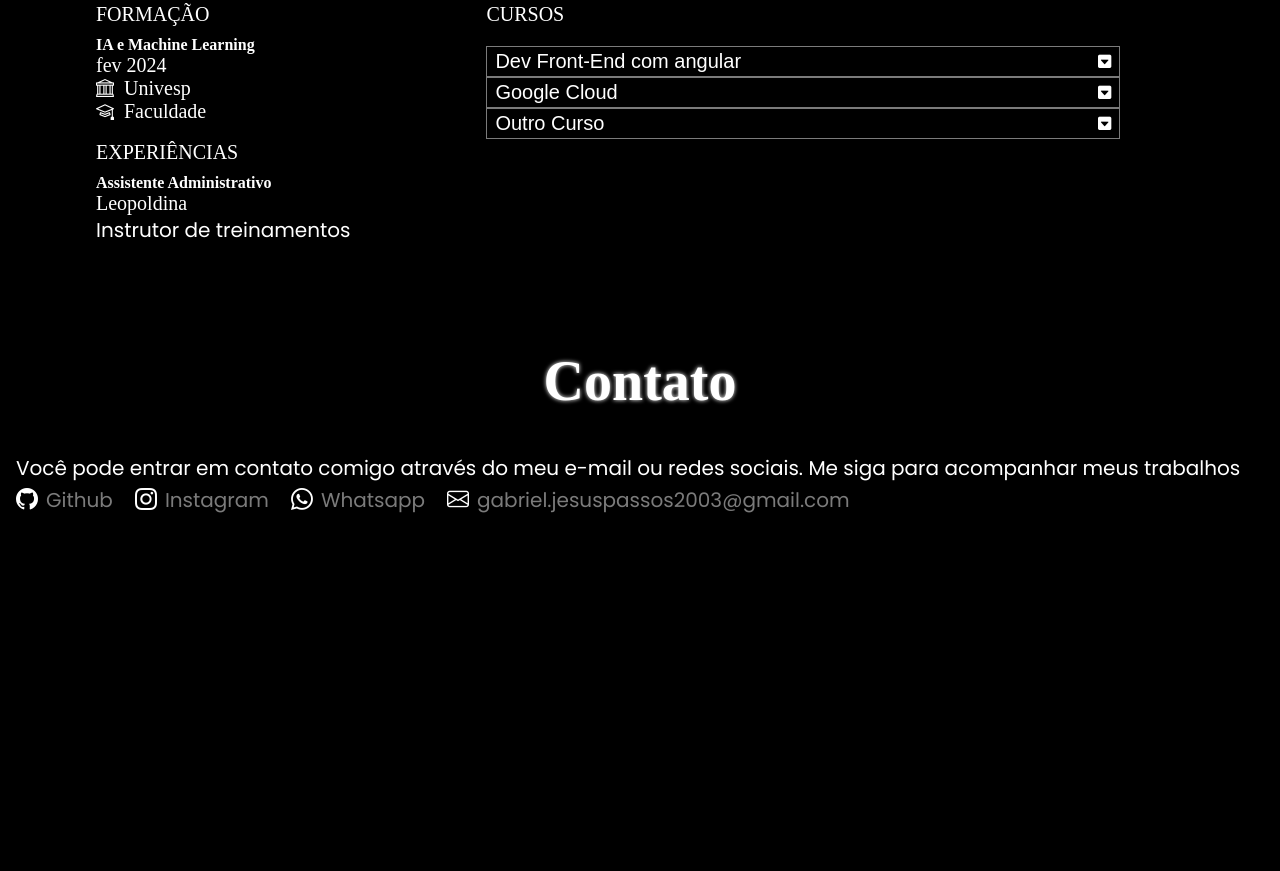
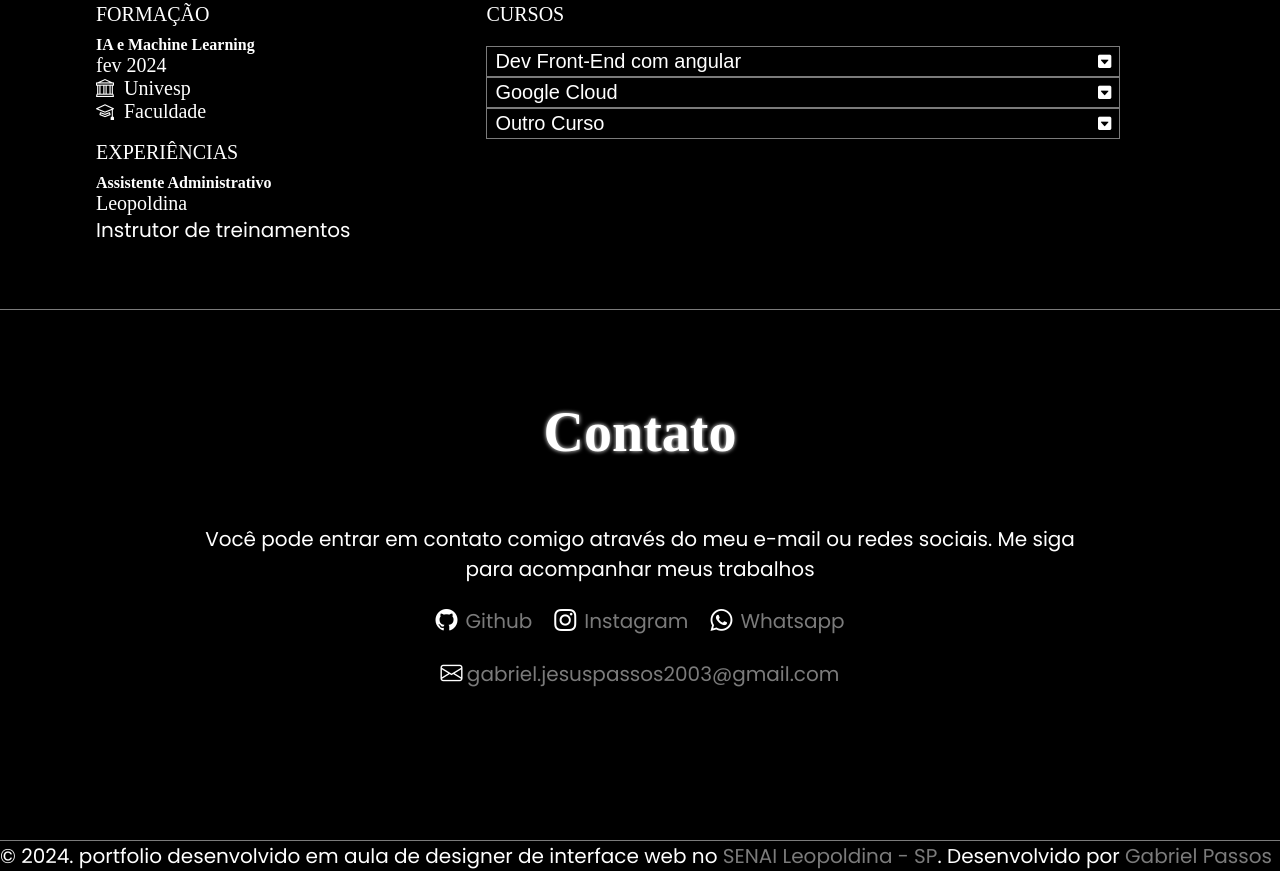
Before and after one commit to gbrljp/diweb, a plain HTML site: page index.html in a window 1280 px wide. Shown: the part 3088-3959 px from the top of the page. Before the commit the page ends 3644 px from the top, so only its background shows below. Drawn offline with nearby package versions, Linux system fonts and the light colour scheme.

Commit message:
updt aula04-12

```diff
--- a/css/style.css
+++ b/css/style.css
@@ -482,6 +482,22 @@ h3{
     padding-right: 16px;
 }
 
+.contato {
+    display: flex;
+    flex-direction: column;
+    justify-content: center;
+    align-items: center;
+    gap: 20px;
+    padding: 40px 16px;
+    border-top: 1px solid var(--cor--menu) ;
+    border-bottom: 1px solid var(--cor--menu);
+}
+.contato p{
+    text-align: center;
+}
+.contato .email{
+    margin-bottom: 60px;
+}
 /* logo */
 
 html[data-theme='dark'] .logo {
@@ -527,7 +543,7 @@ html[data-theme='dark'] .logo {
 
     #home,
     .projetos,
-    .sobre {
+    .sobre{
         padding: 128px 96px 64px 96px;
     }
 
@@ -545,7 +561,12 @@ html[data-theme='dark'] .logo {
         font-size: 40px;
         margin-bottom: 30px;
     }
-
+    .contato {
+        padding: 90px;
+    }
+    .contato p{
+        width: 80%;
+    }
 }
 
 .video {
--- a/index.html
+++ b/index.html
@@ -457,22 +457,22 @@
                     <span> Whatsapp</span>
                 </a>
             </li>
-            <li>
-                <a class="menu-link" href="mailto: gabriel.jesuspassos2003@gmail.com">
 
-                    <i class="menu-icon bi bi-envelope"></i>
-                    <span class="email"> gabriel.jesuspassos2003@gmail.com </span>
-                    <!-- <button class="btn btn-primary">
-                        <span class="email"> gabriel.jesuspassos2003@gmail.com</span>
-                    </button> -->
 
-                </a>
-            </li>
+
 
         </ul>
+        <a class="email" href="mailto:gabriel.jesuspassos2003@gmail.com">
+            <i class="menu-icon bi bi-envelope"></i>
+            <span class="email"> gabriel.jesuspassos2003@gmail.com </span>
 
-        <!-- E-mail -->
+        </a>
     </section>
+    <footer>
+        <p>
+            &copy; 2024. portfolio desenvolvido em aula de designer de interface web no <a href="https://sp.senai.br/unidade/leopoldina/" target="_blank">SENAI Leopoldina - SP</a>. Desenvolvido por <a href="https://github.com/gbrljp"> Gabriel Passos</a>
+        </p>
+    </footer>
 
     <script src="js/script.js"> </script>
 
```
